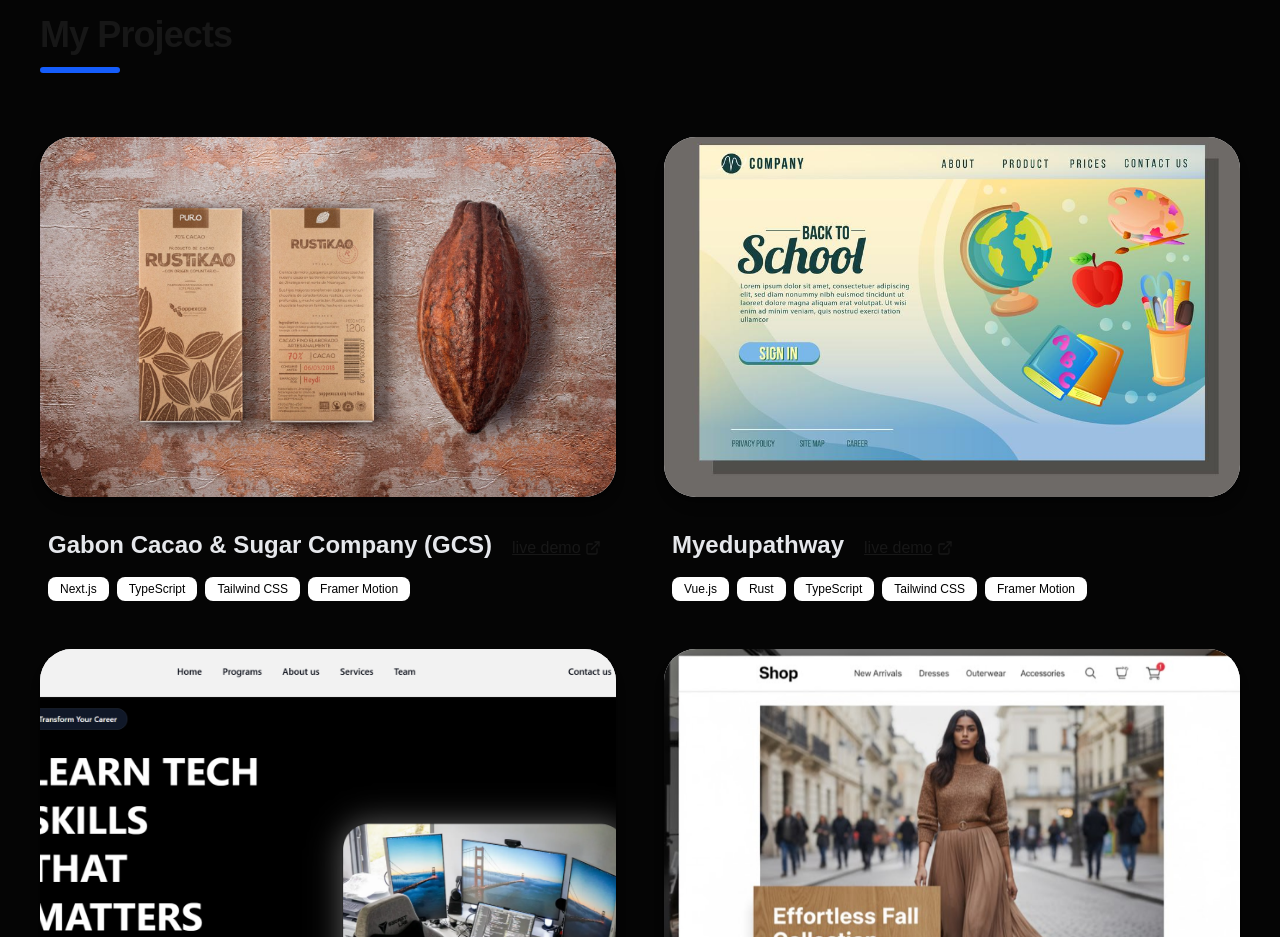
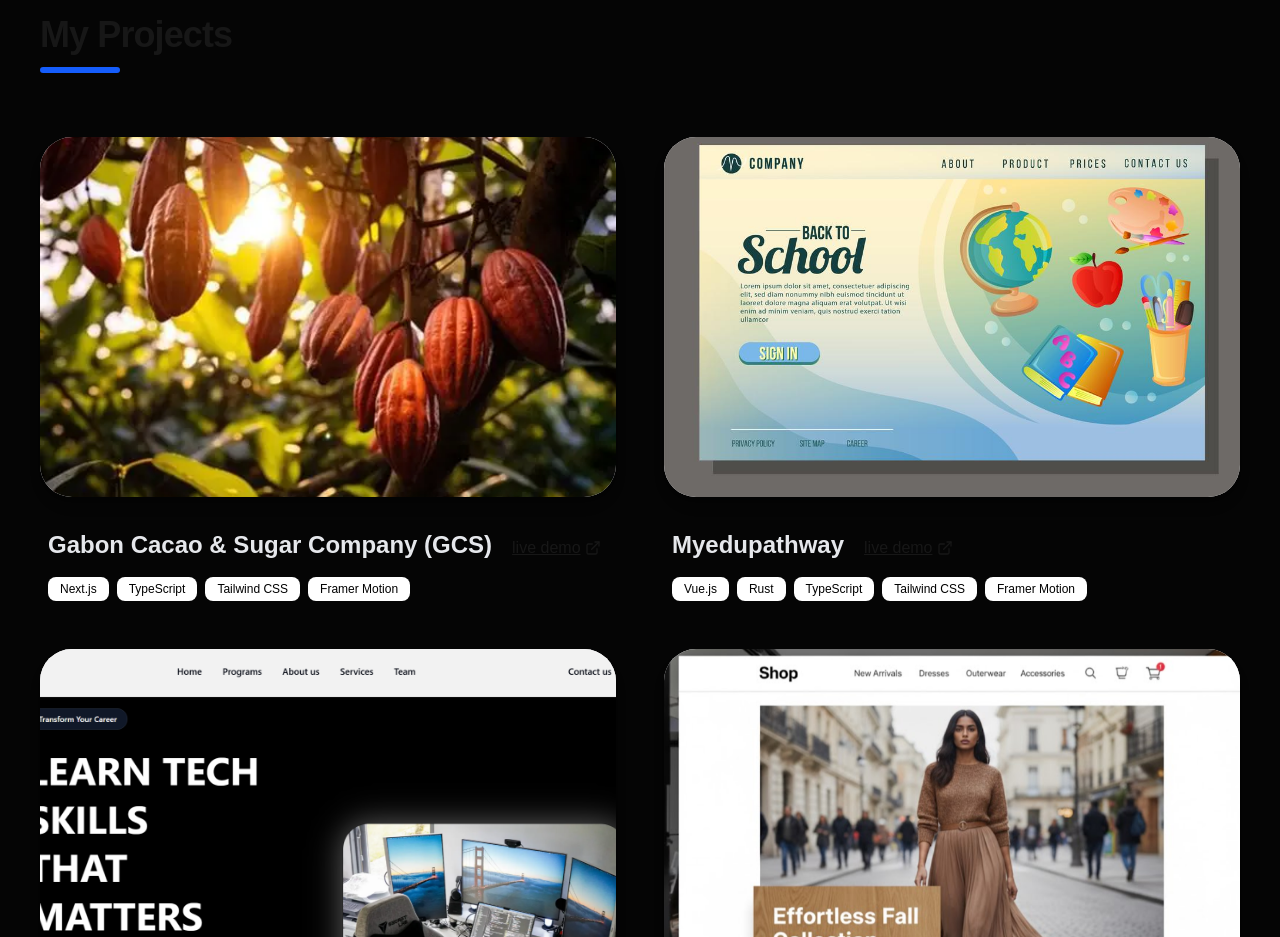
Before and after one commit to oluwaduyilemi/my-portfolio, a Next.js app: page / in a window 1280 px wide. Shown: the part 2180-3117 px from the top of the page. Built offline with nearby package versions, Linux system fonts and the light colour scheme.

Commit message:
Initial commit

```diff
--- a/app/Pages.tsx/PortfolioGrid.tsx
+++ b/app/Pages.tsx/PortfolioGrid.tsx
@@ -16,7 +16,7 @@
   {
     title: "Gabon Cacao & Sugar Company (GCS)",
     live: "https://www.gaboncs-co.com/en",
-    image: "/images/chocolate.jpg",
+    image: "/images/OIP.webp",
     liveUrl: "https://www.gaboncs-co.com/en",
     stack: ["Next.js", "TypeScript", "Tailwind CSS", "Framer Motion"],
   },
```
Also changed, not shown: public/images/OIP.webp (added).
